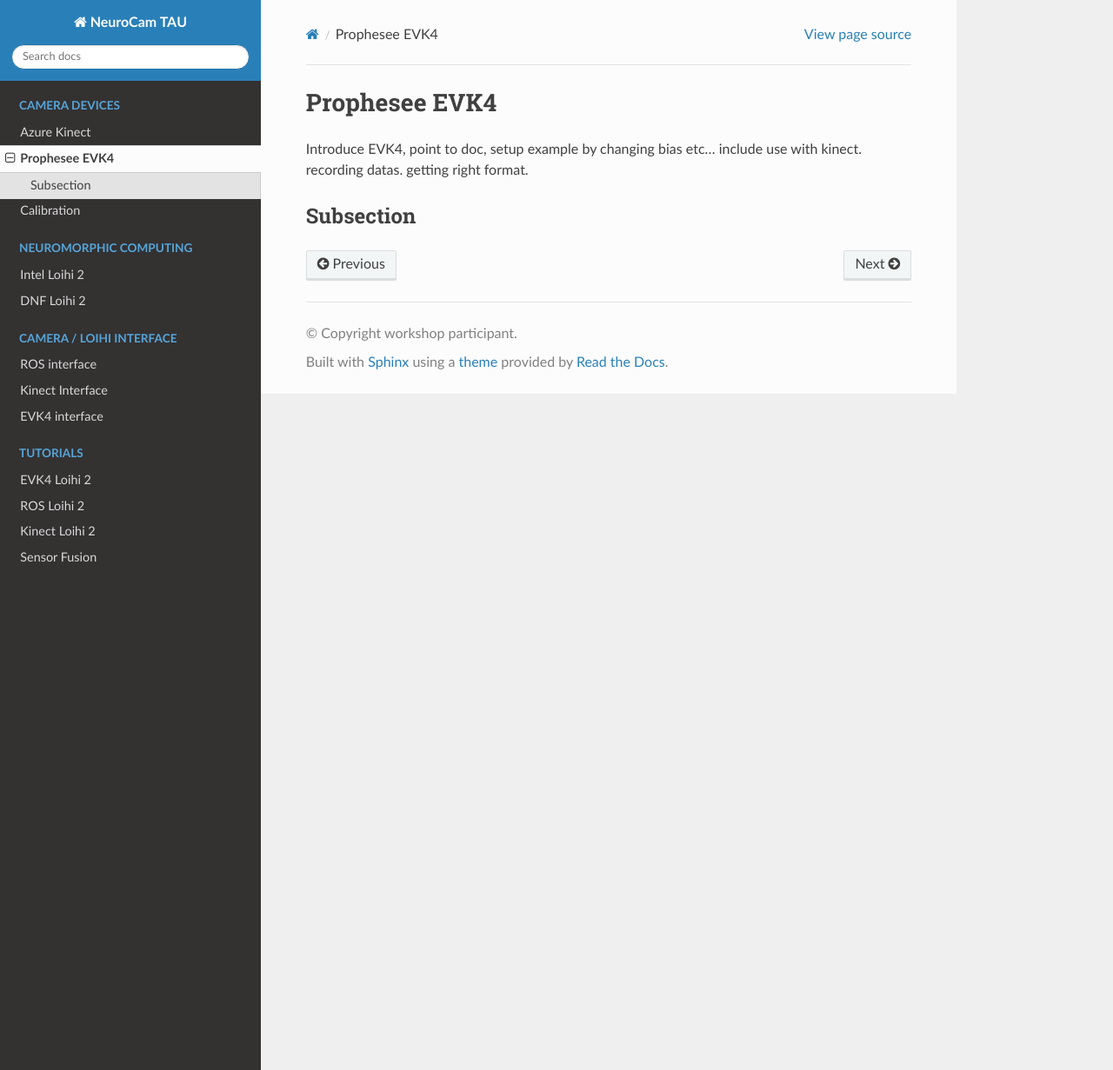
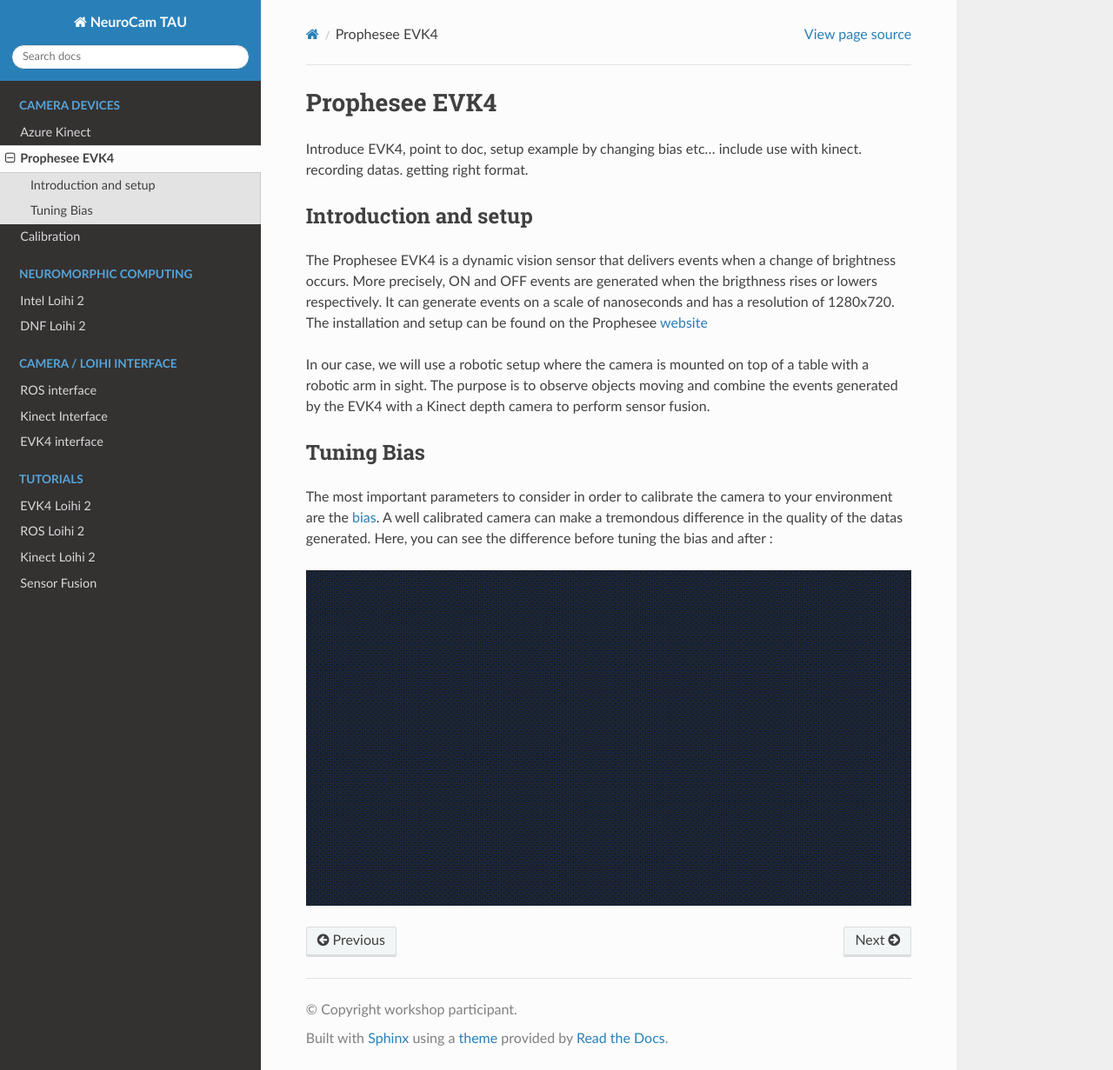
Before and after one commit to rouzinho/Neuromorphic-Computing, a Sphinx documentation site: the page built from doc/Prophesee_EVK4.md, in a window 1280 px wide and 1231 px high. Shown: the whole window at 87% size. Built offline with Sphinx 7.4.7 and the Read the Docs theme 3.1.0, drawn with Linux system fonts in a browser that asks for light colours.

Commit message:
test gif

```diff
--- a/doc/Prophesee_EVK4.md
+++ b/doc/Prophesee_EVK4.md
@@ -4,4 +4,14 @@
 include use with kinect.
 recording datas. getting right format.
 
-## Subsection
+## Introduction and setup
+
+The Prophesee EVK4 is a dynamic vision sensor that delivers events when a change of brightness occurs. More precisely, ON and OFF events are generated when the brigthness rises or lowers respectively. It can generate events on a scale of nanoseconds and has a resolution of 1280x720. The installation and setup can be found on the Prophesee [website](https://docs.prophesee.ai/stable/get_started/index.html)
+
+In our case, we will use a robotic setup where the camera is mounted on top of a table with a robotic arm in sight. The purpose is to observe objects moving and combine the events generated by the EVK4 with a Kinect depth camera to perform sensor fusion.
+
+## Tuning Bias
+
+The most important parameters to consider in order to calibrate the camera to your environment are the [bias](https://docs.prophesee.ai/stable/hw/manuals/biases.html#chapter-biases). A well calibrated camera can make a tremondous difference in the quality of the datas generated. Here, you can see the difference before tuning the bias and after :
+
+![test](https://github.com/rouzinho/Neuromorphic-Computing/blob/main/img/anti_flicker.gif)
```
